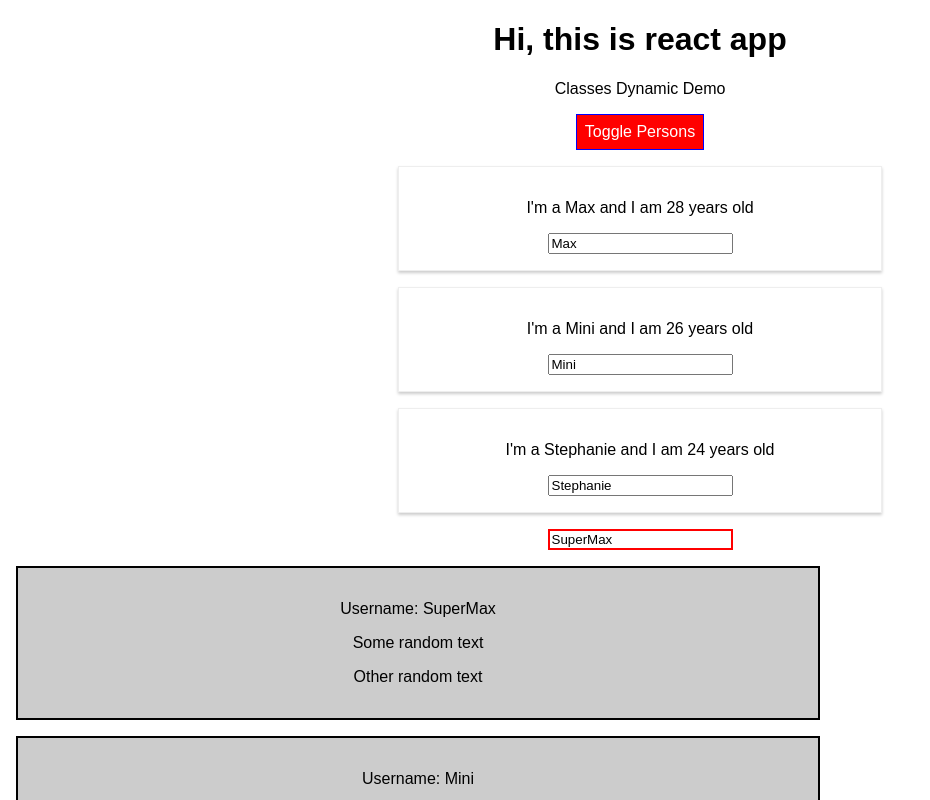
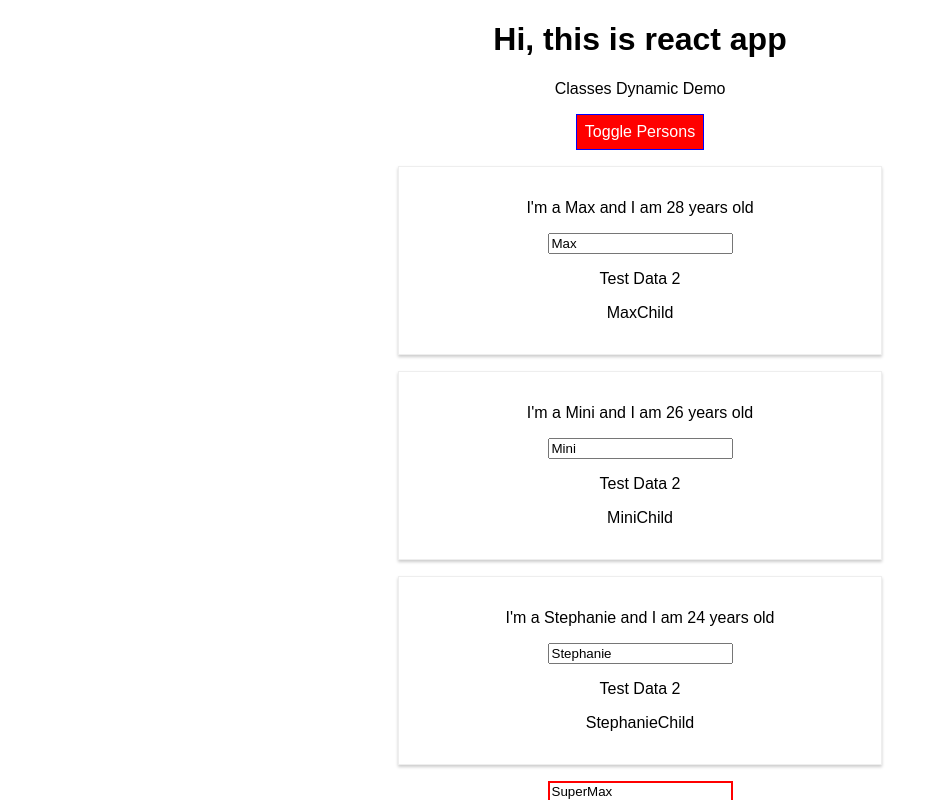
Before and after one commit to sriharshakappala/react-complete-guide, a React (Create React App) app: page / in a window 1280 px wide. Both pictures are taken after a click on the button "Toggle Persons". Shown: the top 800 px of the page, without its empty margins (0-930 px from the left). Built offline with nearby package versions, Linux system fonts and the light colour scheme.

Commit message:
Add test componenet to check three level nested

```diff
--- a/src/Person/Person.js
+++ b/src/Person/Person.js
@@ -1,6 +1,7 @@
 import React from 'react';
 import './Person.css';
-import Radium from 'radium'
+import Radium from 'radium';
+import Test from '../Test/Test';
 
 const person = (props) => {
   const style = {
@@ -13,6 +14,7 @@ const person = (props) => {
       <p onClick={props.click}>I'm a {props.name} and I am {props.age} years old</p>
       <p>{props.children}</p>
       <input type='text' onChange={props.changed} value={props.name} />
+      <Test xname={props.name + 'Child'} />
     </div>
   )
 }
--- /dev/null
+++ b/src/Test/Test.js
@@ -0,0 +1,12 @@
+import React from 'react';
+
+const test = (props) => {
+  return(
+    <div>
+      <p>Test Data 2</p>
+      <p>{props.xname}</p>
+    </div>
+  )
+}
+
+export default test;
```
Also changed, not shown: 1 other file (tests, documents, lock files or other folders).
